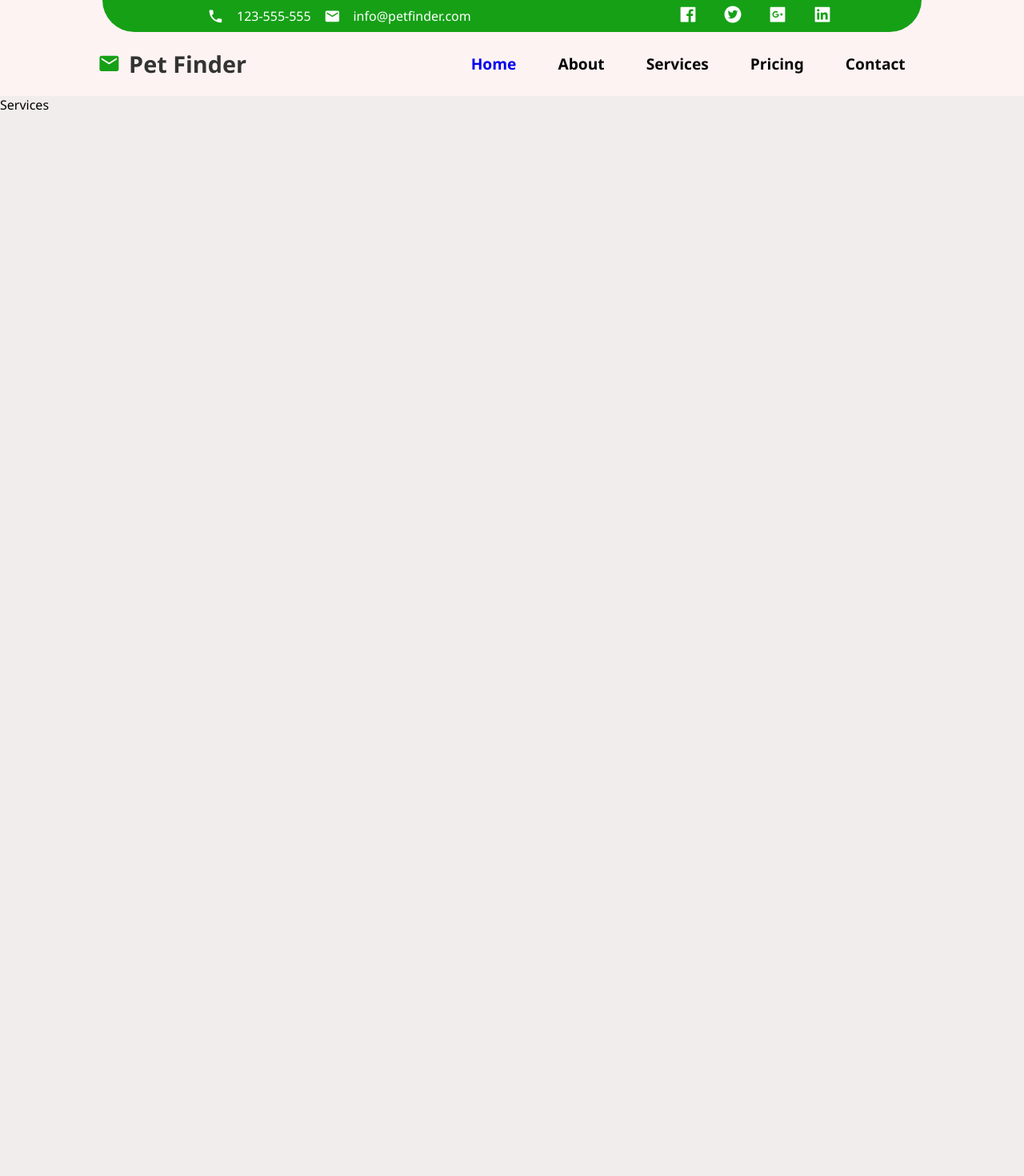
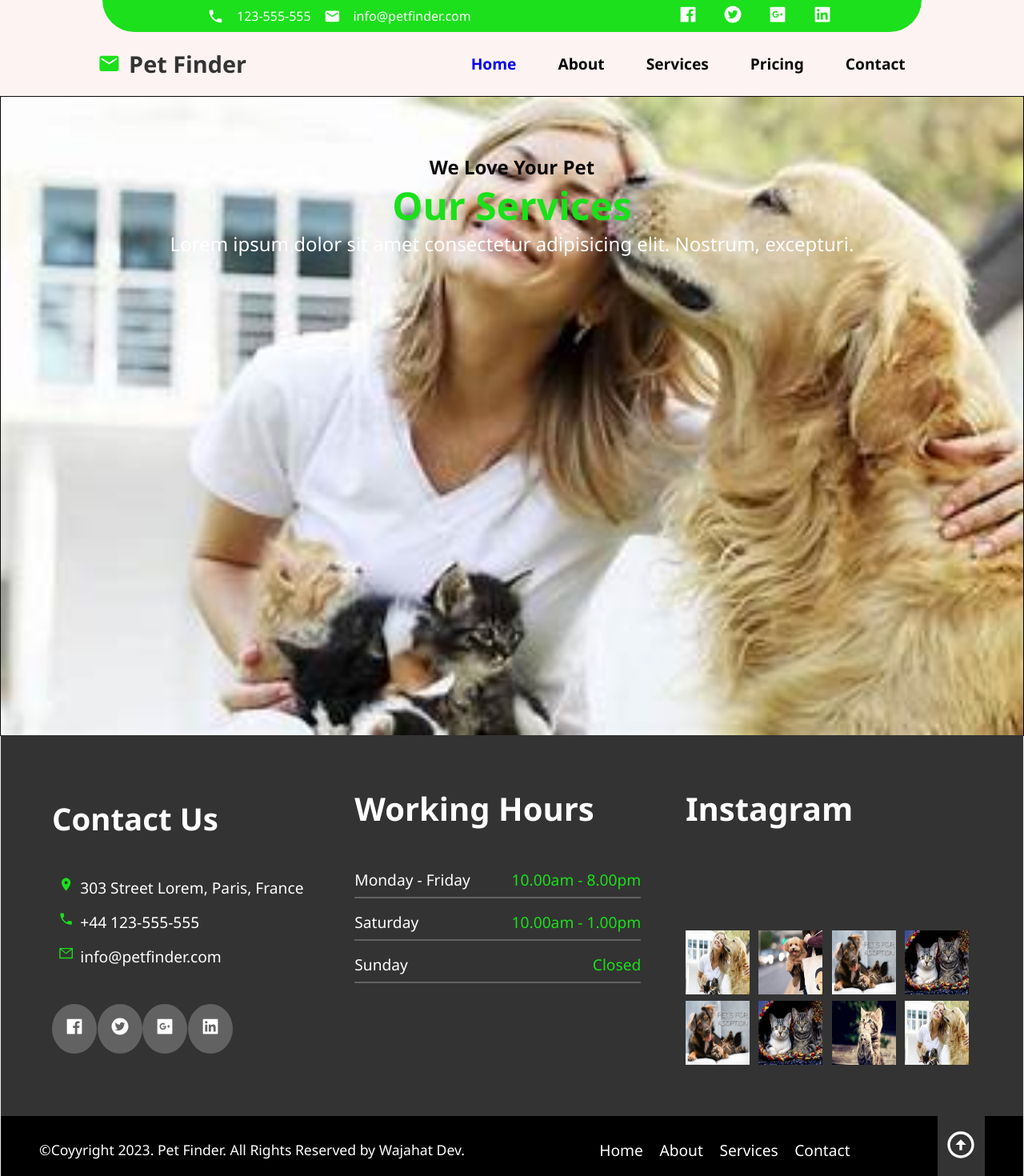
Before and after one commit to wajaht-ali/codeclause_pet-finder_app, a React (Create React App) app: page /services in a window 1280 px wide. Shown: the top 1470 px of the page at 80% size. Before the commit the page ends 800 px from the top, so only its background shows below. Built offline with nearby package versions, Linux system fonts and the light colour scheme.

Commit message:
services updated

```diff
--- a/src/components/Footer.jsx
+++ b/src/components/Footer.jsx
@@ -80,10 +80,10 @@ const Footer = () => {
                 </div>
                 <div className="nav-icons">
                     <ul>
-                        <li><NavLink id='link' to={"/"}>Home</NavLink></li>
-                        <li><NavLink id='link' >About</NavLink></li>
-                        <li><NavLink id='link' >Services</NavLink></li>
-                        <li><NavLink id='link' >Contact</NavLink></li>
+                        <li><NavLink to={"/"} id='link'>Home</NavLink></li>
+                        <li><NavLink to={"/about"} id='link' >About</NavLink></li>
+                        <li><NavLink to={"/services"} id='link' >Services</NavLink></li>
+                        <li><NavLink to={"/contact"} id='link' >Contact</NavLink></li>
                     </ul>
                 </div>
                 <div className="btn-top">
@@ -94,4 +94,4 @@ const Footer = () => {
     )
 }
 
-export default Footer
+export default Footer;
--- a/src/components/Services.jsx
+++ b/src/components/Services.jsx
@@ -1,8 +1,23 @@
 import React from 'react'
+import "../styling/Services.scss";
+import Footer from "./Footer.jsx";
+import { BsScissors } from "react-icons/bs";
+import { FaDog } from "react-icons/fa";
+import {MdOutlineModelTraining, MdOutlinePets} from "react-icons/md";
 
 const Services = () => {
   return (
-    <div>Services</div>
+    <div className='services'>
+      <div className="top-section">
+        <h4>We Love Your Pet</h4>
+        <h1>Our Services</h1>
+        <p>Lorem ipsum dolor sit amet consectetur adipisicing elit. Nostrum, excepturi.</p>
+      </div>
+
+
+
+      <Footer />
+    </div>
   )
 }
 
--- a/src/styling/Utilities.scss
+++ b/src/styling/Utilities.scss
@@ -1,6 +1,6 @@
 
 $color1: #fff;
-$color2: rgb(22, 160, 22);
+$color2: rgb(27, 224, 27);
 $color3: rgb(10, 8, 8);
 
 $primary: #f3f3f3;
```
